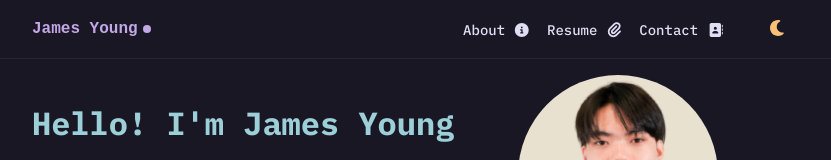
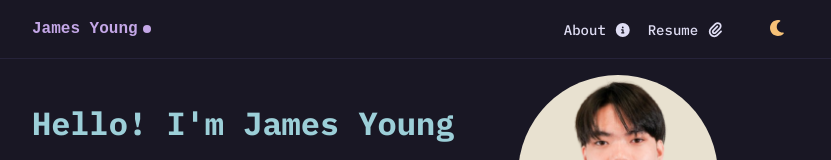
Before and after one commit to jamesyoung-15/jyyoung, a React (Vite) app in the folder frontend/: page / in a window 1280 px wide. Shown: the top 160 px of the page, without its empty margins (224-1055 px from the left). Built offline with nearby package versions, Linux system fonts and the light colour scheme.

Commit message:
fix: remove contact

```diff
--- a/frontend/src/components/Header/Header.tsx
+++ b/frontend/src/components/Header/Header.tsx
@@ -3,7 +3,7 @@ import { FontAwesomeIcon } from "@fortawesome/react-fontawesome";
 import {
   faInfoCircle,
   faPaperclip,
-  faContactBook,
+  // faContactBook,
   faMoon,
   faSun,
   faCircle,
@@ -30,15 +30,15 @@ const Header = () => {
               </a>
             </li>
             <li>
-              <a href="#resume">
+              <a href="https://resume.jyyhomelab.com/" target="_blank" rel="noopener noreferrer">
                 Resume <FontAwesomeIcon icon={faPaperclip} />
               </a>
             </li>
-            <li>
+            {/* <li>
               <a href="#contact">
                 Contact <FontAwesomeIcon icon={faContactBook} />
               </a>
-            </li>
+            </li> */}
           </ul>
           <button onClick={toggleTheme} className="theme-toggle">
             {theme === "dark" ? (
```
